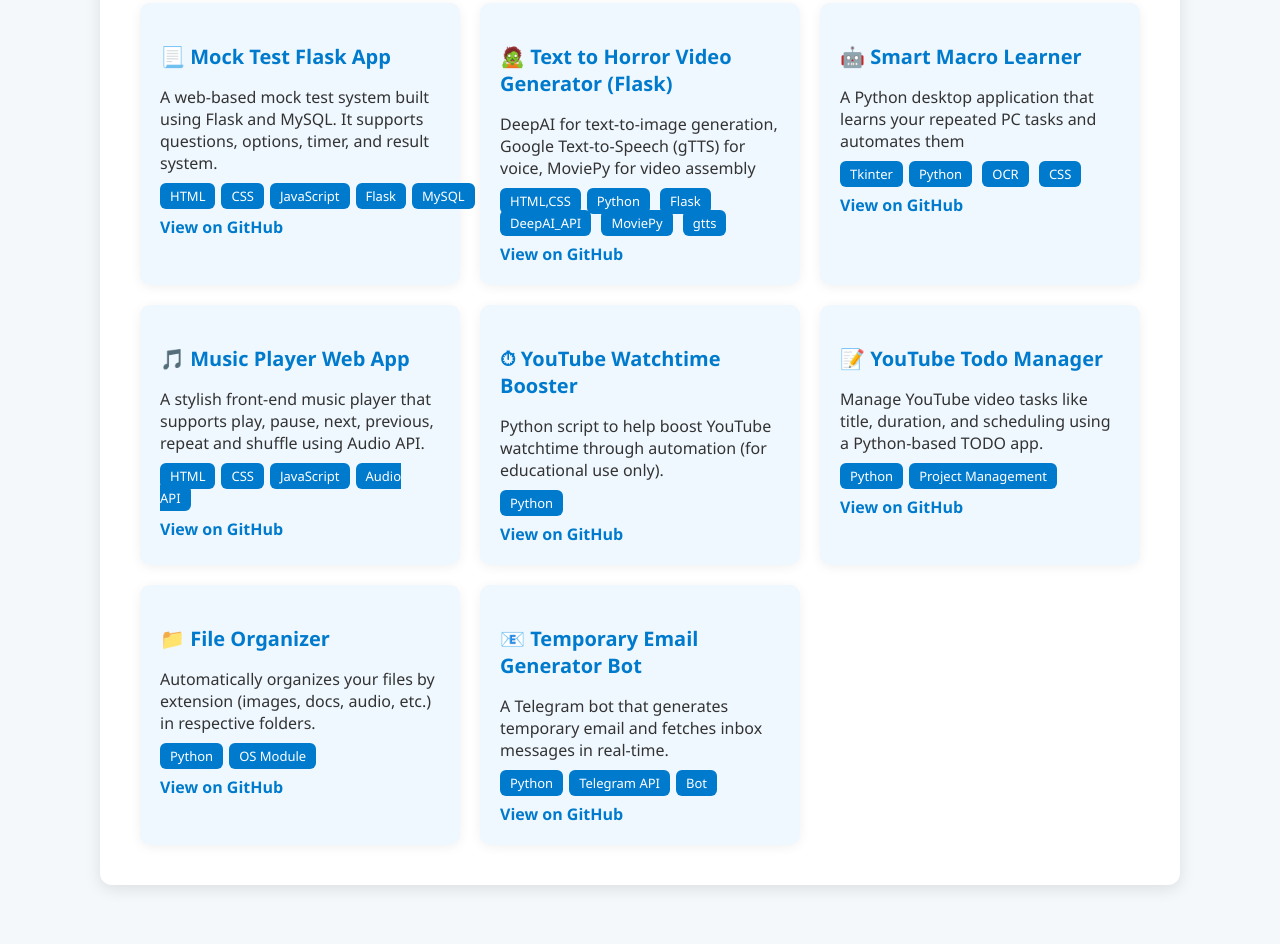
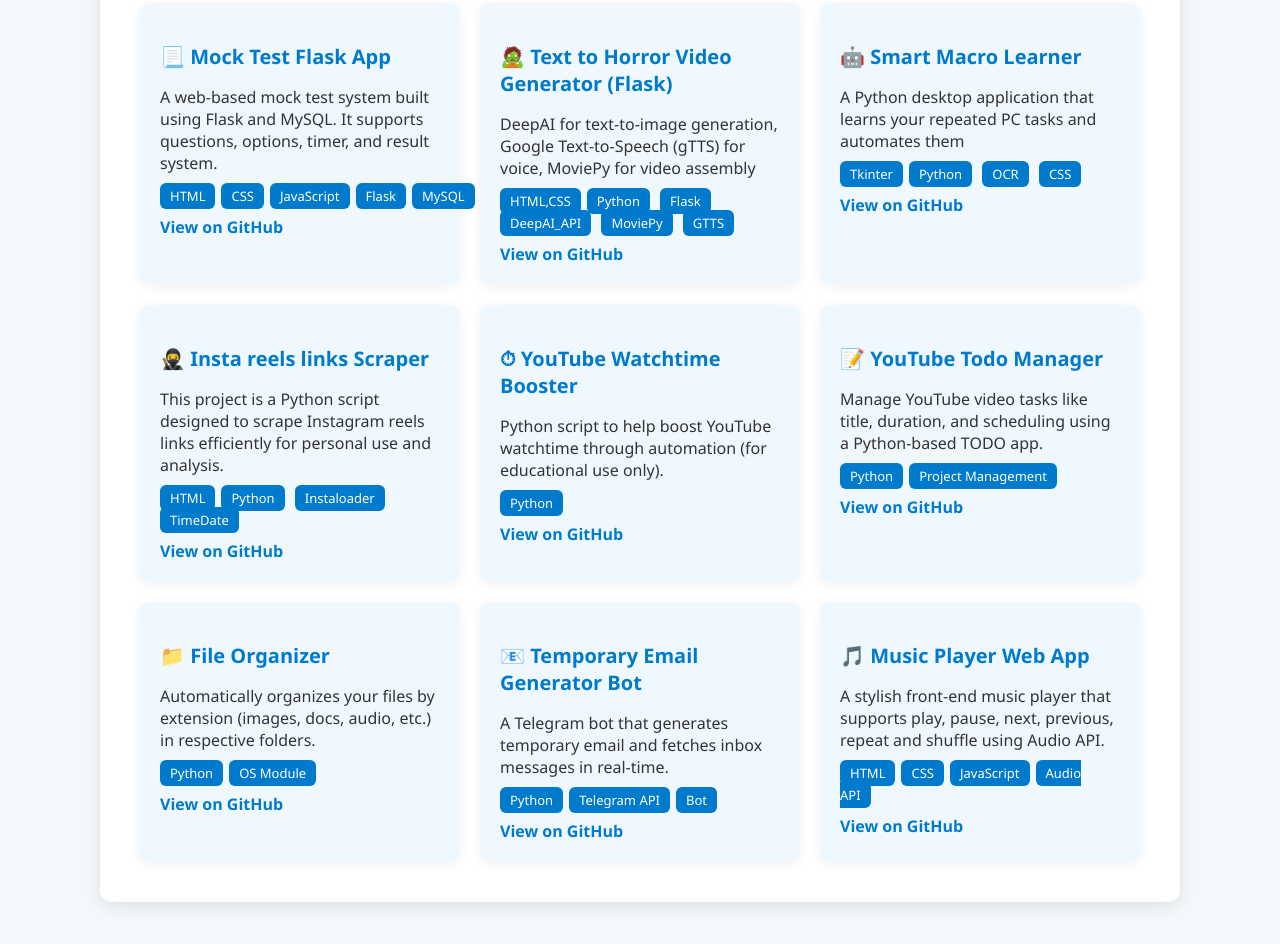
Before and after one commit to Ganesh-Sonune77/Ganesh-s_Portfolio, a plain HTML site: page projects.html in a window 1280 px wide. Shown: the part 254-1198 px from the top of the page. Drawn offline with Linux system fonts and the light colour scheme.

Commit message:
Update projects.html

```diff
--- a/projects.html
+++ b/projects.html
@@ -166,7 +166,7 @@
       <h3>🧟 Text to Horror Video Generator (Flask)</h3>
       <p>DeepAI for text-to-image generation, Google Text-to-Speech (gTTS) for voice, MoviePy for video assembly</p>
       <div class="tags">
-        <span>HTML,CSS</span><span>Python</span> <span>Flask</span> <span>DeepAI_API</span> <span>MoviePy</span> <span>gtts</span>
+        <span>HTML,CSS</span><span>Python</span> <span>Flask</span> <span>DeepAI_API</span> <span>MoviePy</span> <span>GTTS</span>
       </div>
       <a href="https://github.com/Ganesh-Sonune77/Text-to-Horror-Story-Video" target="_blank">View on GitHub</a>
     </div>
@@ -181,13 +181,14 @@
     </div>
 
     <div class="project-card">
-      <h3>🎵 Music Player Web App</h3>
-      <p>A stylish front-end music player that supports play, pause, next, previous, repeat and shuffle using Audio API.</p>
+      <h3>🥷 Insta reels links Scraper</h3>
+      <p>This project is a Python script designed to scrape Instagram reels links efficiently for personal use and analysis.</p>
       <div class="tags">
-        <span>HTML</span><span>CSS</span><span>JavaScript</span><span>Audio API</span>
+        <span>HTML</span><span>Python</span> <span>Instaloader</span> <span>TimeDate</span>
       </div>
-      <a href="https://github.com/Ganesh-Sonune77/Music-Player-Web-App" target="_blank">View on GitHub</a>
+      <a href="https://github.com/Ganesh-Sonune77/Insta_reels_links_scraper" target="_blank">View on GitHub</a>
     </div>
+
 
     <div class="project-card">
       <h3>⏱ YouTube Watchtime Booster</h3>
@@ -225,6 +226,15 @@
       <a href="https://t.me/DownDoMod_bot" target="_blank">View on GitHub</a>
     </div>
 
+     <div class="project-card">
+      <h3>🎵 Music Player Web App</h3>
+      <p>A stylish front-end music player that supports play, pause, next, previous, repeat and shuffle using Audio API.</p>
+      <div class="tags">
+        <span>HTML</span><span>CSS</span><span>JavaScript</span><span>Audio API</span>
+      </div>
+      <a href="https://github.com/Ganesh-Sonune77/Music-Player-Web-App" target="_blank">View on GitHub</a>
+    </div>
+
   </div>
 </section>
 </body>
```
